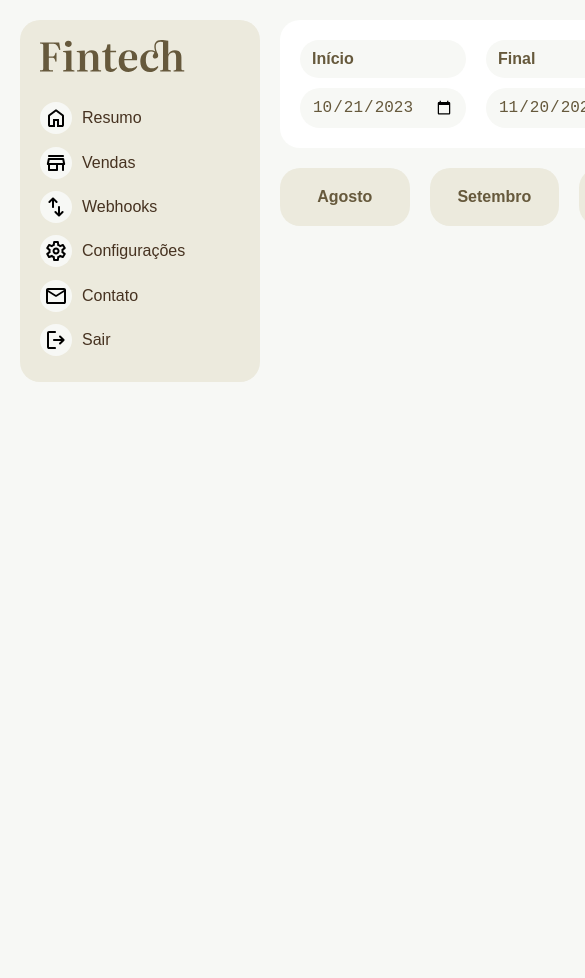
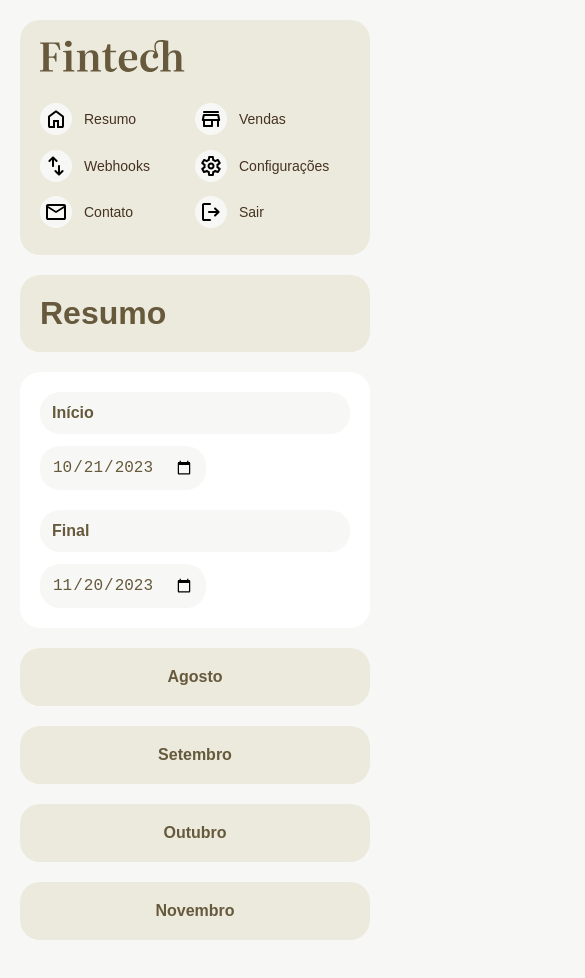
Before and after one commit to saulomartins1/fintech, a React (Vite) app: page / in a window 390 px wide. Shown: the top 978 px of the page, 585 px wide, since content can reach past the window. Before the commit the page ends 844 px from the top, so only its background shows below. Built offline with nearby package versions, Linux system fonts and the light colour scheme; no server answers.

Commit message:
style: responsive | final adjustments

```diff
--- a/src/App.css
+++ b/src/App.css
@@ -83,6 +83,7 @@ ul {
 }
 
 /* sidenav */
+
 .sidenav li span {
 	width: 2rem;
 	height: 2rem;
@@ -154,3 +155,50 @@ ul {
 		transform: rotate(360deg);
 	}
 }
+
+/* responsive small screens */
+@media (max-width: 1000px) {
+	.resumo {
+		flex-direction: column;
+	}
+
+	.daterange {
+		grid-template-columns: 1fr;
+	}
+
+	.daterange *:last-child {
+		grid-row: 1;
+	}
+}
+
+@media (max-width: 700px) {
+	html {
+		--gap-s: .5rem;
+		--gap-s: .75rem;
+	}
+
+	.container {
+		grid-template-columns: 1fr;
+	}
+
+	.flex {
+		flex-direction: column;
+	}
+
+	.sidenav ul {
+		display: grid;
+		grid-template-columns: 1fr 1fr;
+	}
+
+	.sidenav li a {
+		font-size: .875rem;
+	}
+
+	.venda {
+		grid-template-columns: 1fr;
+	}
+
+	.venda div:last-child {
+		justify-self: center;
+	}
+}
--- a/src/components/SideNav.tsx
+++ b/src/components/SideNav.tsx
@@ -18,32 +18,22 @@ function SideNav() {
                     <span><img src={resumo} alt="" /></span>
                     <NavLink to="/">Resumo</NavLink>
                 </li>
-            </ul>
-            <ul>
                 <li>
                     <span><img src={vendas} alt="" /></span>
                     <NavLink to="/vendas">Vendas</NavLink>
                 </li>
-            </ul>
-            <ul>
                 <li>
                     <span><img src={webhooks} alt="" /></span>
                     <NavLink to="/">Webhooks</NavLink>
                 </li>
-            </ul>
-            <ul>
                 <li>
                     <span><img src={configs} alt="" /></span>
                     <NavLink to="/">Configurações</NavLink>
                 </li>
-            </ul>
-            <ul>
                 <li>
                     <span><img src={contato} alt="" /></span>
                     <NavLink to="/">Contato</NavLink>
                 </li>
-            </ul>
-            <ul>
                 <li>
                     <span><img src={sair} alt="" /></span>
                     <NavLink to="/">Sair</NavLink>
```
